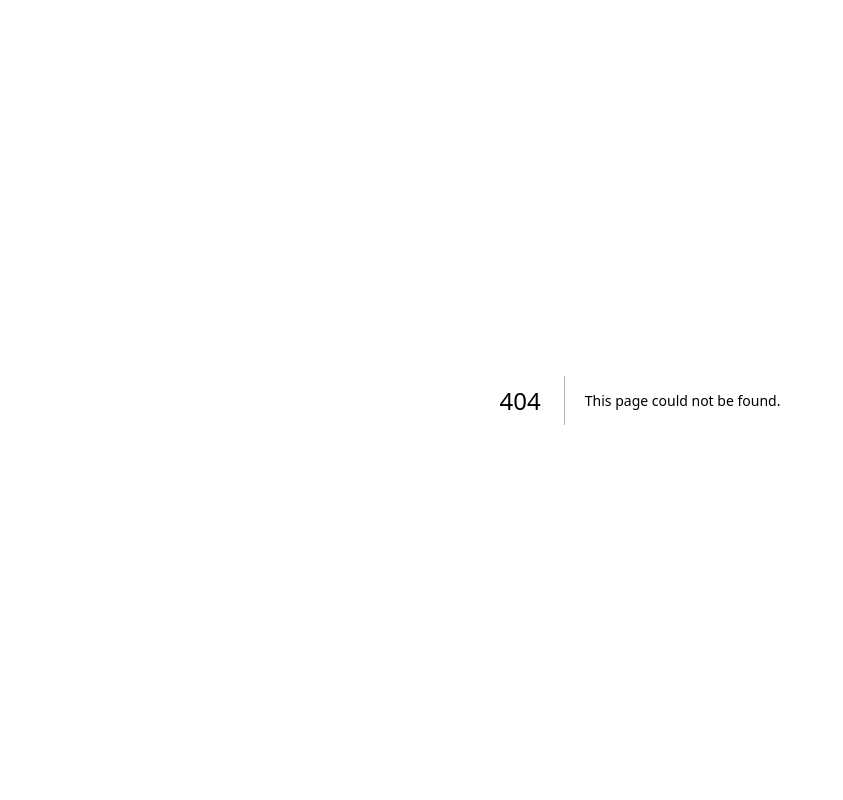
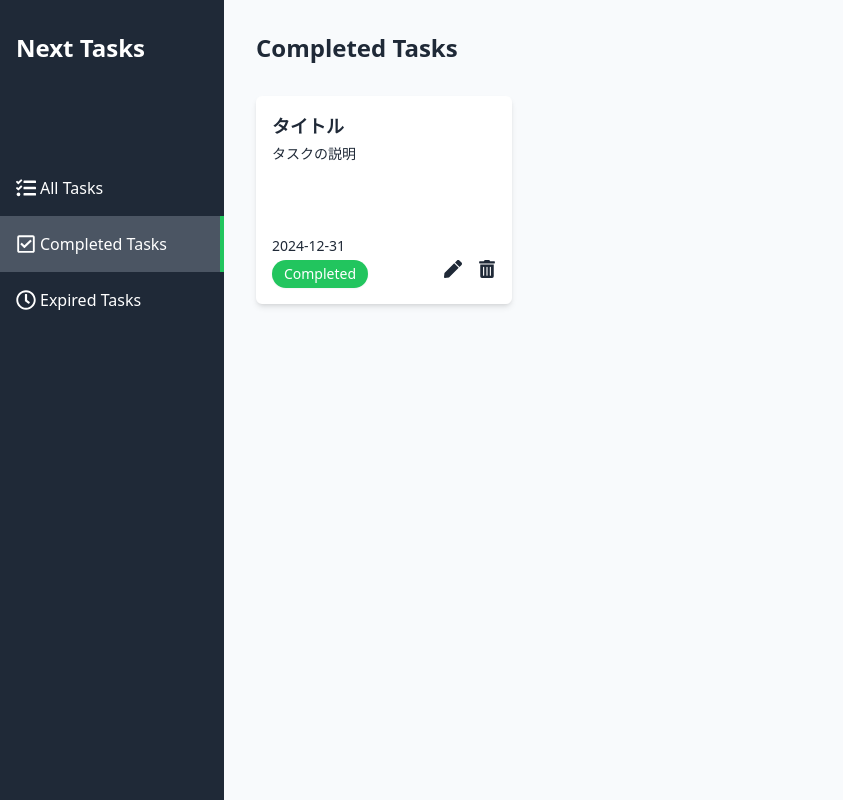
Before and after one commit to fztkm/next_tasks, a Next.js app: page /completed in a window 1280 px wide. Before the commit this address had no page. Shown: the whole page, without its empty margins (0-843 px from the left). Built offline with nearby package versions, Linux system fonts and the light colour scheme.

Commit message:
27,28 タスクカード/完了・期限切れページの実装

```diff
--- /dev/null
+++ b/src/app/(main)/completed/page.tsx
@@ -0,0 +1,17 @@
+import TaskCard from '@/components/TaskCard/TaskCard'
+import React from 'react'
+
+const CompletedTaskPage = () => {
+  return (
+    <div className='text-gray-800 p-8 h-full overflow-y-auto pb-24'>
+        <header className='flex justify-between items-center'>
+            <h1 className='text-2xl font-bold flex items-center'>Completed Tasks</h1>
+        </header>
+        <div className='mt-8 flex gap-4'>
+            <TaskCard/>
+        </div>
+    </div>
+  )
+}
+
+export default CompletedTaskPage
--- /dev/null
+++ b/src/app/(main)/expired/page.tsx
@@ -0,0 +1,17 @@
+import TaskCard from '@/components/TaskCard/TaskCard'
+import React from 'react'
+
+const ExpiredTaskPage = () => {
+  return (
+    <div className='text-gray-800 p-8 h-full overflow-y-auto pb-24'>
+        <header className='flex justify-between items-center'>
+            <h1 className='text-2xl font-bold flex items-center'>Expired Tasks</h1>
+        </header>
+        <div className='mt-8 flex gap-4'>
+            <TaskCard/>
+        </div>
+    </div>
+  )
+}
+
+export default ExpiredTaskPage
--- a/src/components/TaskCard/TaskCard.tsx
+++ b/src/components/TaskCard/TaskCard.tsx
@@ -1,4 +1,6 @@
 import React from 'react'
+import TaskEditButton from './TaskEditButton/TaskEditButton'
+import TaskDeleteButton from './TaskDeleteButton/TaskDeleteButton'
 
 const TaskCard = () => {
     return (
@@ -12,8 +14,8 @@ const TaskCard = () => {
                 <div className='flex justify-between items-center'>
                     <div className={`mt-1 text-sm px-2 py-1 w-24 text-center text-white rounded-full shadow-sm ${true ? 'bg-green-500': 'bg-red-500'}`}>{true ? 'Completed': 'Incomplete'}</div>
                     <div className='flex gap-4'>
-                        <div>編集</div>
-                        <div>削除</div>
+                        <TaskEditButton id="1" />
+                        <TaskDeleteButton id="1" />
                     </div>
                 </div>
             </div>
--- /dev/null
+++ b/src/components/TaskCard/TaskDeleteButton/TaskDeleteButton.tsx
@@ -0,0 +1,19 @@
+import React from 'react'
+import { FaTrashAlt } from 'react-icons/fa';
+import { FaDeleteLeft } from 'react-icons/fa6';
+
+interface TaskDeleteButtonProps{
+    id: string;
+}
+
+const TaskDeleteButton: React.FC<TaskDeleteButtonProps> = ({id}) => {
+  return (
+    <form action="">
+        <button type='submit' className='hover:text-gray-700 text-lg cursor-pointer'>
+            <FaTrashAlt/>
+        </button>
+    </form>
+  )
+}
+
+export default TaskDeleteButton
--- /dev/null
+++ b/src/components/TaskCard/TaskEditButton/TaskEditButton.tsx
@@ -0,0 +1,17 @@
+import Link from 'next/link';
+import React from 'react'
+import { FaPen } from 'react-icons/fa';
+
+interface TaskEditButtonProps{
+    id: string;
+}
+
+const TaskEditButton: React.FC<TaskEditButtonProps> = ({id}) => {
+  return (
+    <Link href={`/edit/${id}`}>
+        <FaPen className='hover:text-gray-700 text-lg cursor-pointer'/>
+    </Link>
+  )
+}
+
+export default TaskEditButton
```
